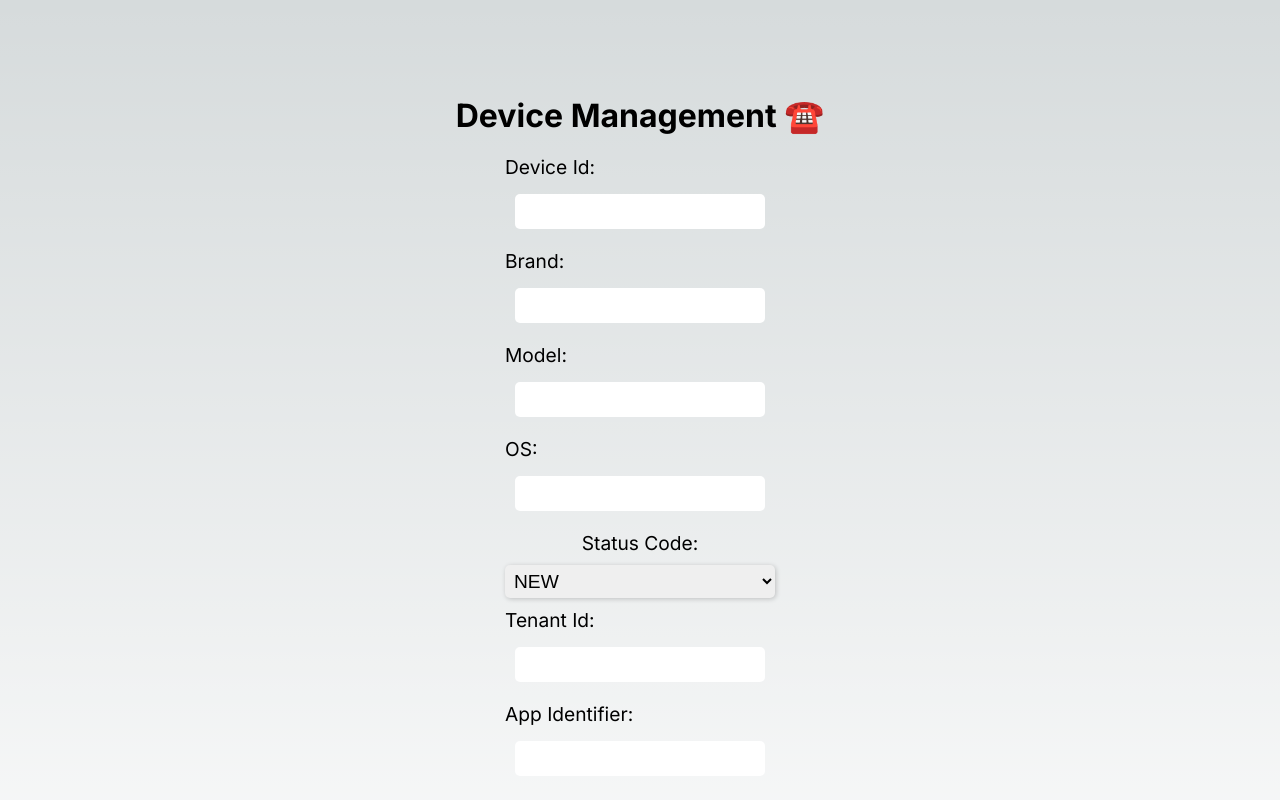
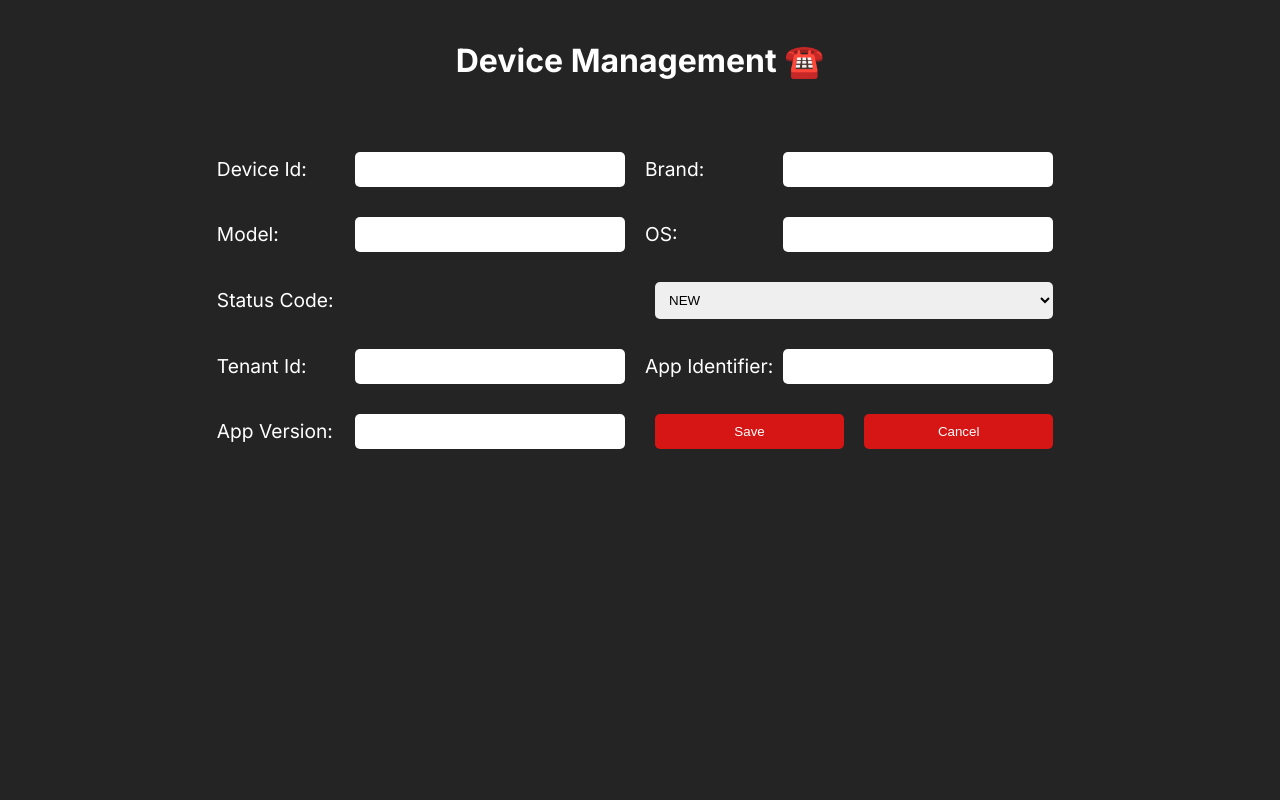
Before and after one commit to rossllewellyn/device-management, a Next.js app in the folder client/: page / in a window 1280 px wide. Both pictures are taken after typing "Sample" into the empty fields and a click on the button "Add Device". Shown: the top 800 px of the page. Built offline with nearby package versions, Linux system fonts and the light colour scheme.

Commit message:
improved styling

```diff
--- a/client/src/app/globals.css
+++ b/client/src/app/globals.css
@@ -1,100 +1,35 @@
-:root {
-  --max-width: 1100px;
-  --border-radius: 12px;
-  --font-mono: ui-monospace, Menlo, Monaco, "Cascadia Mono", "Segoe UI Mono", "Roboto Mono",
-    "Oxygen Mono", "Ubuntu Monospace", "Source Code Pro", "Fira Mono", "Droid Sans Mono",
-    "Courier New", monospace;
-
-  --foreground-rgb: 0, 0, 0;
-  --background-start-rgb: 214, 219, 220;
-  --background-end-rgb: 255, 255, 255;
-
-  --primary-glow: conic-gradient(
-    from 180deg at 50% 50%,
-    #16abff33 0deg,
-    #0885ff33 55deg,
-    #54d6ff33 120deg,
-    #0071ff33 160deg,
-    transparent 360deg
-  );
-  --secondary-glow: radial-gradient(rgba(255, 255, 255, 1), rgba(255, 255, 255, 0));
-
-  --tile-start-rgb: 239, 245, 249;
-  --tile-end-rgb: 228, 232, 233;
-  --tile-border: conic-gradient(
-    #00000080,
-    #00000040,
-    #00000030,
-    #00000020,
-    #00000010,
-    #00000010,
-    #00000080
-  );
-
-  --callout-rgb: 238, 240, 241;
-  --callout-border-rgb: 172, 175, 176;
-  --card-rgb: 180, 185, 188;
-  --card-border-rgb: 131, 134, 135;
+body {
+  background: rgb(36, 36, 36);
+  color: white;
 }
 
-@media (prefers-color-scheme: dark) {
-  :root {
-    --foreground-rgb: 255, 255, 255;
-    --background-start-rgb: 0, 0, 0;
-    --background-end-rgb: 0, 0, 0;
-
-    --primary-glow: radial-gradient(rgba(1, 65, 255, 0.4), rgba(1, 65, 255, 0));
-    --secondary-glow: linear-gradient(
-      to bottom right,
-      rgba(1, 65, 255, 0),
-      rgba(1, 65, 255, 0),
-      rgba(1, 65, 255, 0.3)
-    );
-
-    --tile-start-rgb: 2, 13, 46;
-    --tile-end-rgb: 2, 5, 19;
-    --tile-border: conic-gradient(
-      #ffffff80,
-      #ffffff40,
-      #ffffff30,
-      #ffffff20,
-      #ffffff10,
-      #ffffff10,
-      #ffffff80
-    );
-
-    --callout-rgb: 20, 20, 20;
-    --callout-border-rgb: 108, 108, 108;
-    --card-rgb: 100, 100, 100;
-    --card-border-rgb: 200, 200, 200;
-  }
+h3 {
+  margin: 5px;
 }
 
-* {
-  box-sizing: border-box;
-  padding: 0;
-  margin: 0;
+button {
+  margin: 10px;
+  padding: 10px;
+  min-width: 80px;
+  border: none;
+  border-radius: 5px;
+  background-color: #d61515;
+  color: white;
+  cursor: pointer;
 }
 
-html,
-body {
-  max-width: 100vw;
-  overflow-x: hidden;
+input {
+  margin: 10px;
+  padding: 10px;
+  border: none;
+  border-radius: 5px;
+  color: black;
+  width: 250px;
 }
 
-body {
-  color: rgb(var(--foreground-rgb));
-  background: linear-gradient(to bottom, transparent, rgb(var(--background-end-rgb)))
-    rgb(var(--background-start-rgb));
+select {
+  margin: 10px;
+  padding: 10px;
+  border-radius: 5px;
+  border: none;
 }
-
-a {
-  color: inherit;
-  text-decoration: none;
-}
-
-@media (prefers-color-scheme: dark) {
-  html {
-    color-scheme: dark;
-  }
-}
--- a/client/src/app/page.module.css
+++ b/client/src/app/page.module.css
@@ -2,22 +2,25 @@
   display: flex;
   flex-direction: column;
   align-items: center;
-  padding: 6rem;
-  min-height: 100vh;
+  margin-top: 20px;
 }
 
 .container {
   display: grid;
-  grid-template-columns: repeat(3, 1fr);
-  grid-gap: 10px;
+  margin-top: 50px;
+  grid-template-columns: repeat(4, 1fr);
+  grid-gap: 20px;
 }
 
 .device {
   display: flex;
   flex-direction: column;
   justify-content: center;
-  padding: 10px;
-  margin-bottom: 20px;
+  align-items: center;
+  width: 250px;
+  padding: 2px;
+  border: 1px solid white;
+  border-radius: 10px;
 }
 
 .buttoncontainer {
@@ -29,65 +32,22 @@
   display: flex;
   flex-direction: column;
   align-items: center;
-  margin: 20px;
-  padding: 20px;
-}
-.main button {
-  margin: 10px;
-  padding: 10px;
-  min-width: 80px;
-  border: none;
-  border-radius: 5px;
-  background-color: #ff0000;
-  color: white;
-}
-.main input {
-  margin: 10px;
-  padding: 10px;
-  border: none;
-  border-radius: 5px;
-  background-color: white;
-  color: black;
-  width: 250px;
+  margin: 2px;
+  padding: 2px;
 }
 
 .form {
-  display: flex;
+  display: grid;
+  grid-template-columns: repeat(2, 1fr);
   flex-direction: column;
-  align-items: center;
   gap: 10px;
-  margin-top: 20px;
+  margin-top: 40px;
 }
 
 .form label {
-  display: grid;
-  flex-direction: column;
-  align-items: flex-start;
-  gap: 5px;
+  display: flex;
+  flex-direction: row;
+  justify-content: space-between;
+  align-items: center;
   font-size: 1.2rem;
 }
-
-.form input[type="text"],
-.form select {
-  padding: 5px;
-  font-size: 1.2rem;
-  border-radius: 5px;
-  border: none;
-  box-shadow: 1px 1px 5px rgba(0, 0, 0, 0.2);
-}
-
-.form select {
-  width: 100%;
-}
-
-.form button {
-  padding: 10px;
-  font-size: 1.2rem;
-  border-radius: 5px;
-  border: none;
-  box-shadow: 1px 1px 5px rgba(0, 0, 0, 0.2);
-  background-color: #ff0000;
-  color: #fff;
-  cursor: pointer;
-  transition: all 0.3s ease;
-}
```
